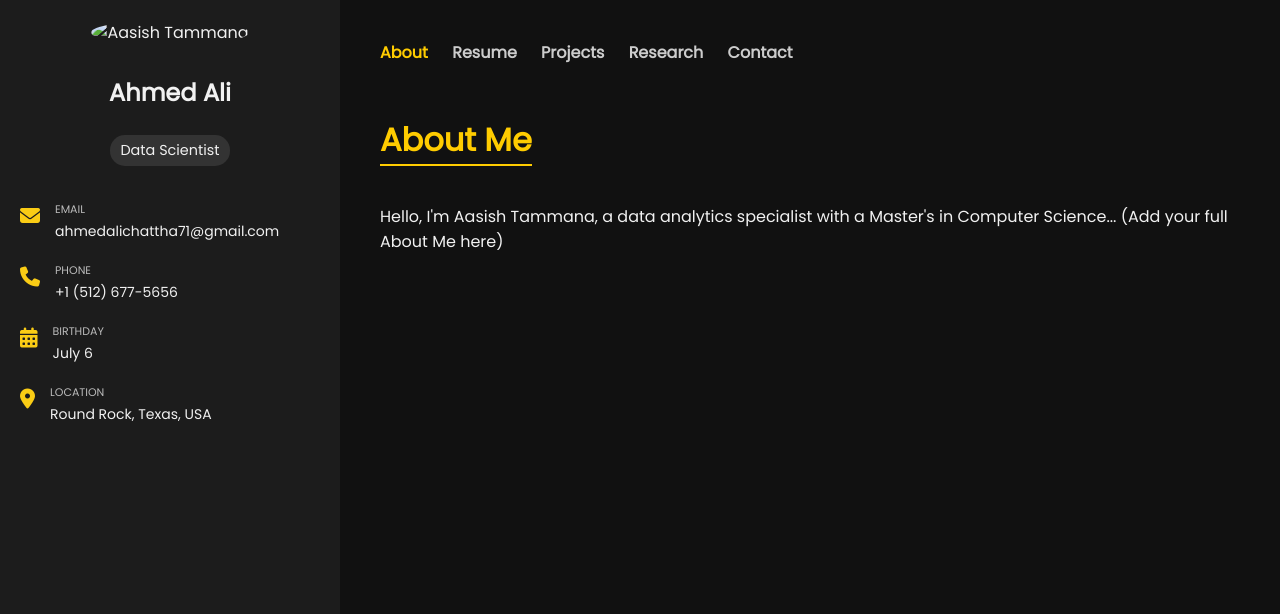
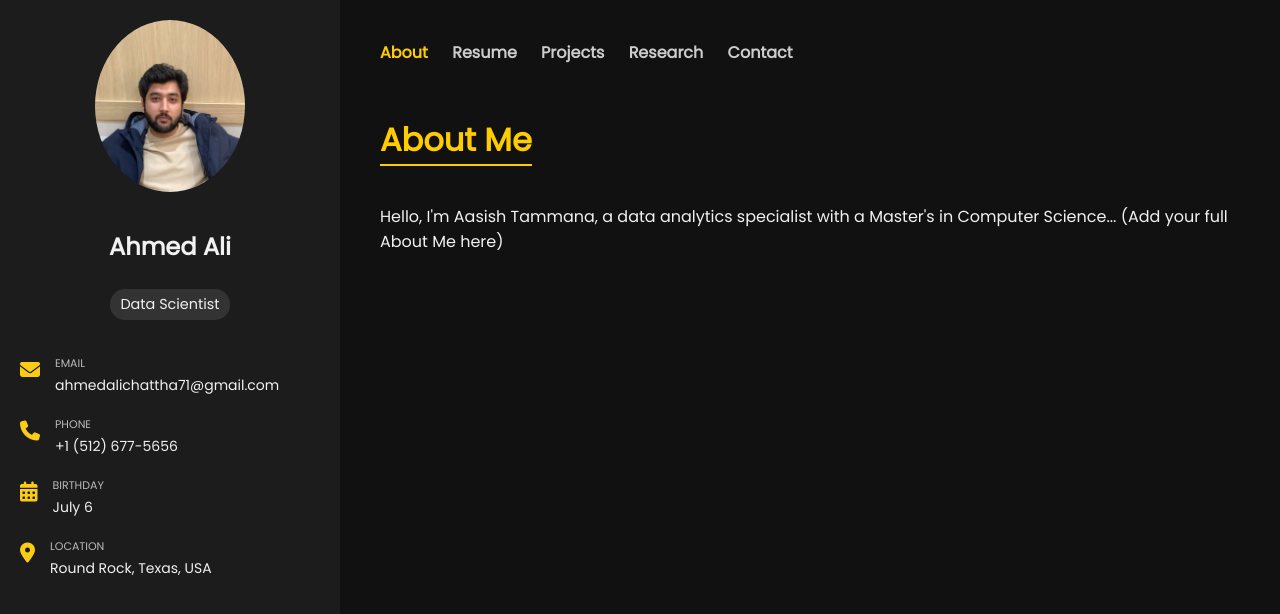
Before and after one commit to AhmedAliChattha/ahmedalichattha-github.io, a plain HTML site: page index.html in a window 1280 px wide. Drawn offline with Linux system fonts and the light colour scheme.

Commit message:
Update index.html

```diff
--- a/index.html
+++ b/index.html
@@ -12,7 +12,7 @@
 <body>
   <div class="container">
     <div class="sidebar">
-      <img src="assets/your-photo.jpg" alt="Aasish Tammana">
+      <img src="docs/assets/WhatsApp Image 2025-05-07 at 11.16.15 PM.jpeg" alt="Ahmed Ali">
       <h2>Ahmed Ali</h2>
       <span class="badge">Data Scientist</span>
 
```
